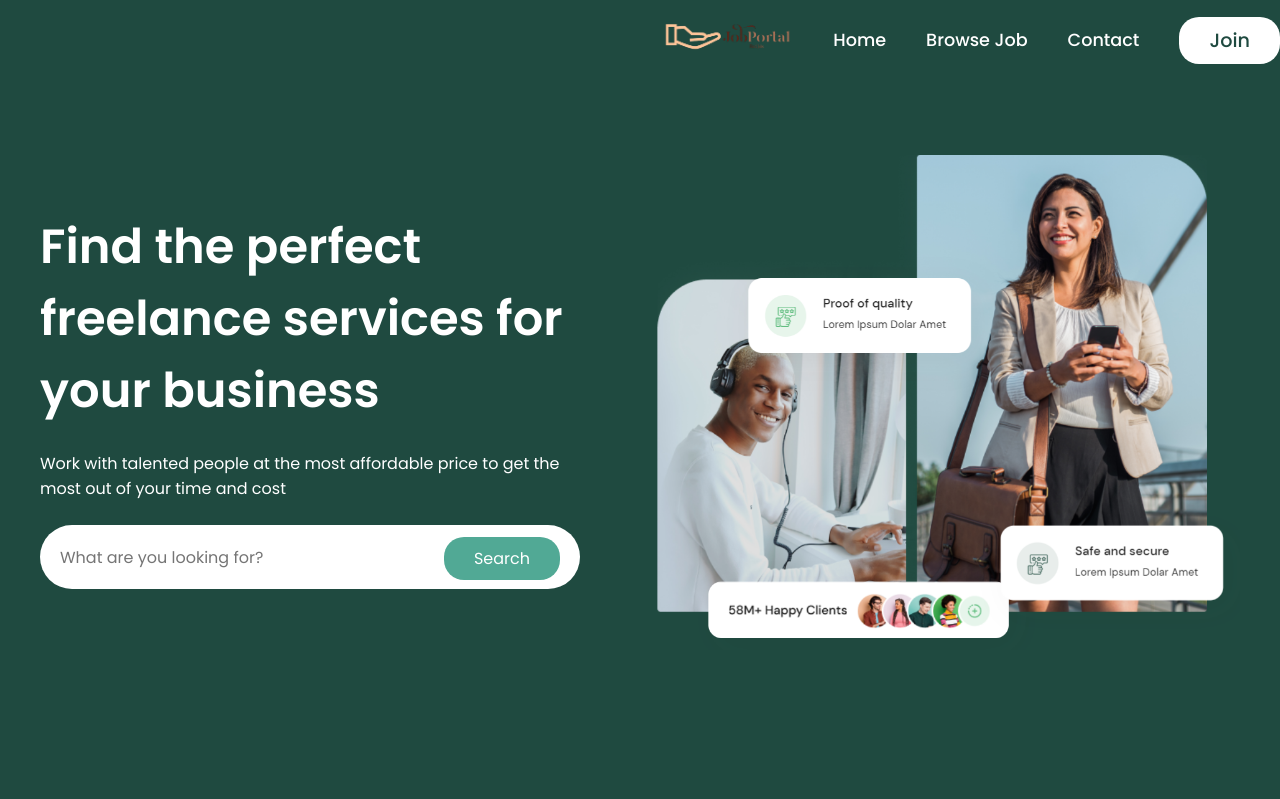
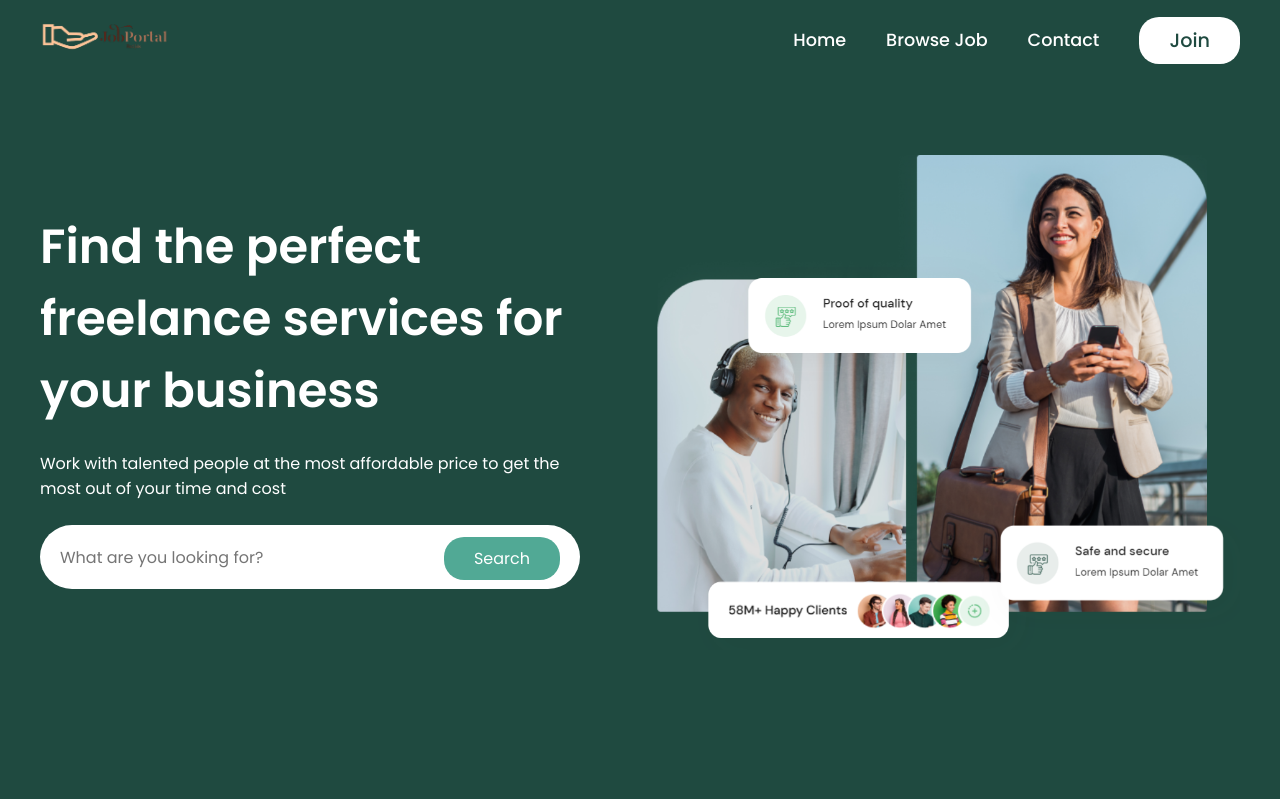
Before and after one commit to NikhilTamang/Online-job-portal, a PHP site: page / in a window 1280 px wide. Shown: the top 799 px of the page. Run offline with PHP 8.4, Linux system fonts and the light colour scheme.

Commit message:
home & contact page

```diff
--- a/style.css
+++ b/style.css
@@ -73,7 +73,7 @@ header {
   position: fixed;
   top: 0;
   right: 0;
-  width: 100%%;
+  width: 100%;
   z-index: 999;
 }
 
```
